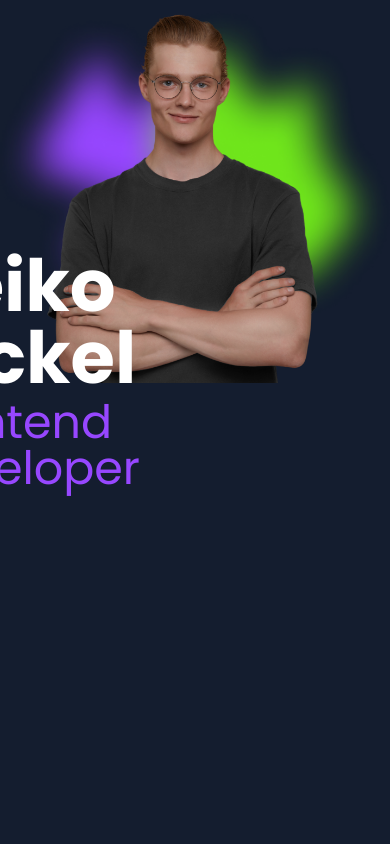
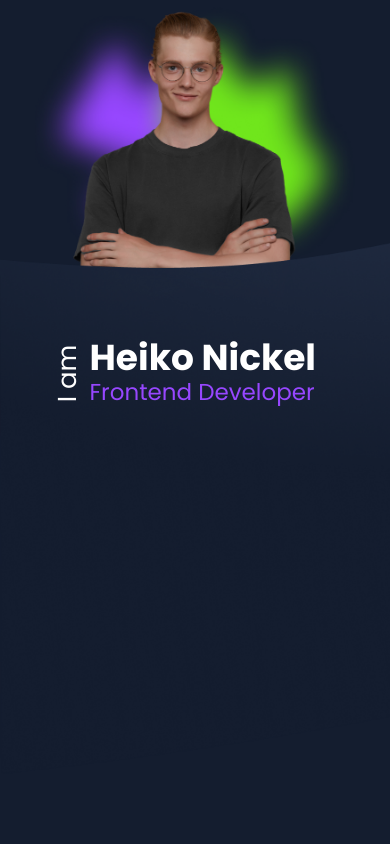
Before and after one commit to heikoNickel/PORTFOLIO, an Angular app: page / in a window 390 px wide. Shown: the top 844 px of the page. Built offline with nearby package versions, Linux system fonts and the light colour scheme.

Commit message:
Background Problem fixed

```diff
--- a/src/app/app.component.scss
+++ b/src/app/app.component.scss
@@ -1,5 +1,3 @@
 body{
     margin: 0;
-    display: flex;
-
 }
--- a/src/app/main-content/main-content.component.html
+++ b/src/app/main-content/main-content.component.html
@@ -1,3 +1,4 @@
 <!-- <p>main-content works!</p> -->
+
 <app-welcome></app-welcome>
 <app-about-me></app-about-me>
--- a/src/app/main-content/welcome/welcome.component.html
+++ b/src/app/main-content/welcome/welcome.component.html
@@ -1,8 +1,7 @@
-<div class="center">
 <section>
     <!-- <div class="background-image-container"><img src="./assets/img/hero-background-28.png" alt="" /></div> -->
-    <div class="background-image-container"></div>
     <div class="content-area">
+        <div class="background-image-container"></div>
         <div class="img-container-profile"><img src="./assets/img/hero character photo.png" alt="" /></div>
             <div class="info-headline">
             <div class="iam"><span>I am</span></div>
@@ -13,4 +12,3 @@
         </div>
     </div>
 </section>
-</div>
--- a/src/app/main-content/welcome/welcome.component.scss
+++ b/src/app/main-content/welcome/welcome.component.scss
@@ -5,8 +5,6 @@ section{
     height: 100vh;
     color: white;
     font-family: 'Poppins';
-    position: relative;
-
 }
 
 p{
@@ -15,7 +13,10 @@ p{
 
 .content-area{
     max-width: 1440px;
+    width: 100%;
+    margin: 0 auto;
     position: relative;
+    overflow-x: clip;
 }
 
 .info-headline{
@@ -23,14 +24,12 @@ p{
     position: absolute;
     right: 250px;
     top: 250px;
-
+    z-index: 10;
+    width: 575px;
 }
 
 .iam{
     transform: rotate(-90deg);
-    // line-height: 52px;
-    // font-weight: 400;
-    // font-size: 52px;
     display: flex;
     align-items: flex-end;
     justify-content: center;
@@ -42,8 +41,6 @@ p{
         padding-bottom: 24px;
     }
 }
-
-
 
 .name-title{
     display: flex;
@@ -85,11 +82,9 @@ p{
     }
 }
 
-
 .background-image-container {
     width: 1440px;
     height: 100vh;
-    overflow-x: clip;
     position: absolute;
     top: 200px;
     z-index: 5;
@@ -98,9 +93,91 @@ p{
     background-size: cover;
 }
 
+@media (max-width: 1300px) {
+    .info-headline{
+        right: 90px;
+    }
+}
+
+@media (max-width: 1150px) {
+    .info-headline{
+        right: 70px;
+        top: 680px;
+    }
+}
+
+@media (max-width: 1090px) {
+    .info-headline{
+        top: 680px;
+        right: 70px;
+    }
+}
+
 @media (max-width: 665px) {
+    .img-container-profile{
+        width: 480px;
+        right: 50%;
+        transform: translateX(50%);
+    }
+
     .background-image-container{
         width: 100%;
-        height: auto;
+        top: 85px;
+    }
+    .info-headline{
+        width: 400px;
+        right: 48%;
+        transform: translateX(42%);
+        top: 510px;
+    }
+    .iam{
+        >span{
+            line-height: 34px;
+            font-size: 34px;
+        }
+    }
+    .name{
+        font-weight: 700;
+        font-size: 46px;
+        line-height: 46px;
+    }
+    .title{
+        font-size: 32px;
+        line-height: 32px;
     }
 }
+
+@media (max-width: 480px) {
+    .img-container-profile{
+        width: 320px;
+        right: 50%;
+        transform: translateX(50%);
+    }
+
+    .background-image-container{
+        width: 100%;
+        top: -70px;
+        // height: auto;
+    }
+    .info-headline{
+        width: 300px;
+        right: 48%;
+        transform: translateX(42%);
+        top: 340px;
+    }
+    .iam{
+        >span{
+            line-height: 0px;
+            font-size: 26px;
+        }
+    }
+    .name{
+        font-weight: 700;
+        font-size: 36px;
+        line-height: 36px;
+    }
+    .title{
+        font-size: 23px;
+        line-height: 23px;
+    }
+}
--- a/src/styles.scss
+++ b/src/styles.scss
@@ -1,7 +1,7 @@
 /* You can add global styles to this file, and also import other style files */
 body{
     margin: 0;
-    // background-color: rgb(20, 29, 47);
+    background-color: #1b253a;
 }
 
 /* poppins-regular - latin */
```
